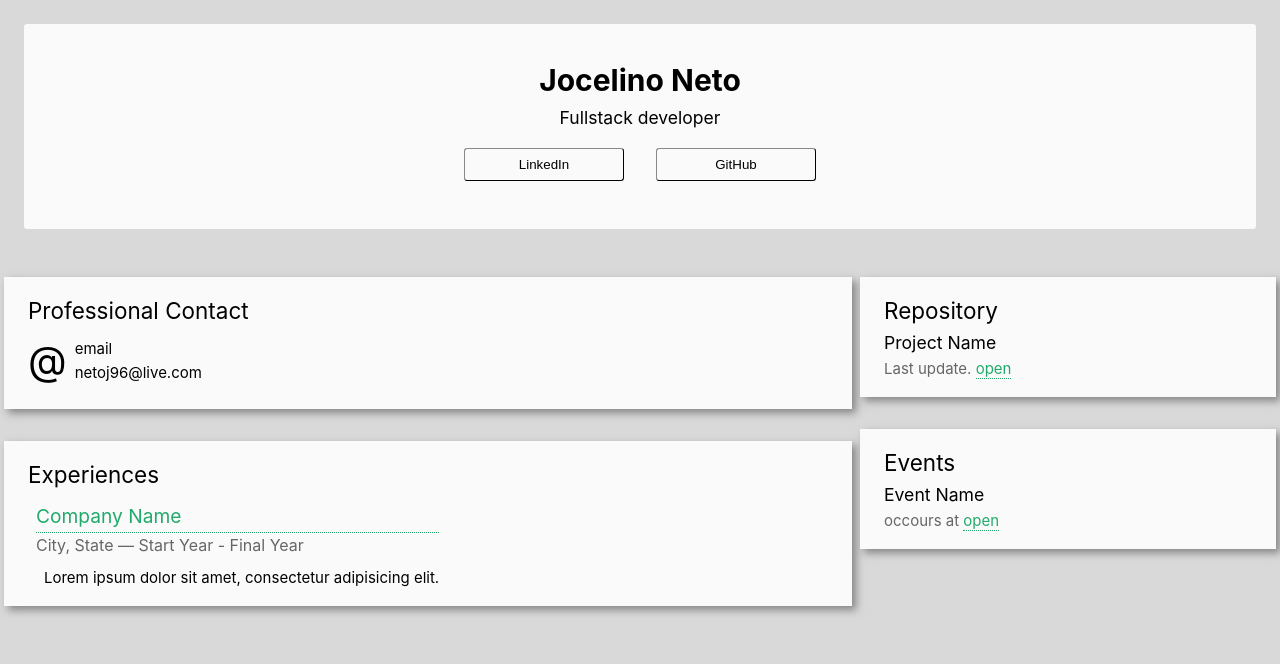
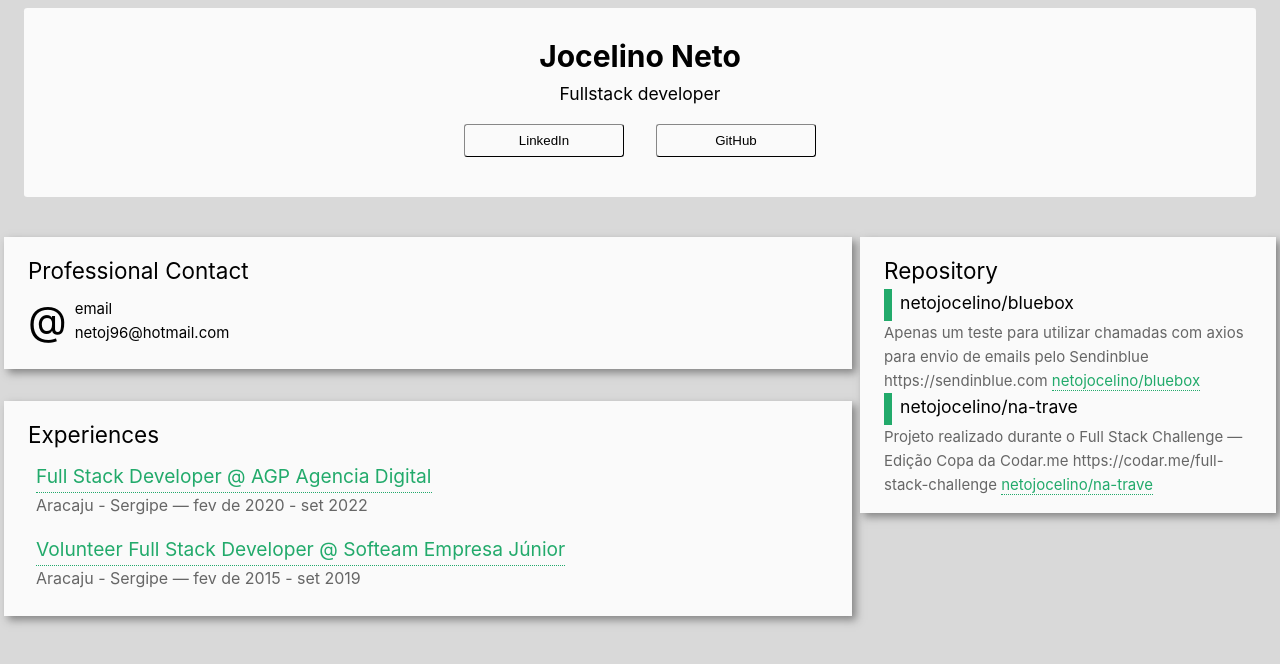
Before and after one commit to netojocelino/netojocelino.github.io, a Vue app: page / in a window 1280 px wide. Shown: the top 664 px of the page. Built offline with nearby package versions, Linux system fonts and the light colour scheme.

Commit message:
mock data from json file

```diff
--- /dev/null
+++ b/public/data.json
@@ -0,0 +1,50 @@
+{
+    "name": "Jocelino Neto",
+    "role": "Fullstack developer",
+    "contact": [
+        {
+            "key": "email",
+            "icon": "@",
+            "value": "netoj96@hotmail.com"
+        }
+    ],
+    "professional": {
+        "status": "open to work"
+    },
+    "company": [
+      {
+        "role": "Full Stack Developer",
+        "link": "https://visu.cc",
+        "name": "AGP Agencia Digital",
+        "startAt": "2020-02-11",
+        "ends": "2022-09-30",
+        "details": "",
+        "location": "Aracaju - Sergipe",
+        "stack": [ "PHP", "Eloquent", "MariaDB", "Javascript", "NodeJS", "VueJS", "CSS" ]
+       },
+      {
+        "role": "Volunteer Full Stack Developer",
+        "link": "https://softeam.com.br",
+        "name": "Softeam Empresa Júnior",
+        "startAt": "2015-02-01",
+        "ends": "2019-09-10",
+        "details": "",
+        "location": "Aracaju - Sergipe",
+        "stack": [ "PHP", "WordPress", "MariaDB", "Javascript", "CSS" ]
+       }
+    ],
+    "repositories": [
+        {
+            "id": 508869381,
+            "name": "netojocelino/bluebox",
+            "html_url": "https://github.com/netojocelino/bluebox",
+            "description": "Apenas um teste para utilizar chamadas com axios para envio de emails pelo Sendinblue https://sendinblue.com"
+        },
+        {
+            "id": 545180771,
+            "name": "netojocelino/na-trave",
+            "html_url": "https://github.com/netojocelino/na-trave",
+            "description": "Projeto realizado durante o Full Stack Challenge — Edição Copa da Codar.me https://codar.me/full-stack-challenge"
+        }
+    ]
+  }
--- a/src/App.vue
+++ b/src/App.vue
@@ -4,6 +4,8 @@ import VHeader from './components/Header.vue'
 import VCardItem from './components/CardItem.vue'
 import VMenuItem from './components/ExternalMenuItem.vue'
 import VSideMenu from './components/SideMenu.vue'
+
+import api from './services/api'
 
 export default {
     components: {
@@ -13,28 +15,26 @@ export default {
         VMenuItem,
         VSideMenu,
     },
+    created() {
+        this.loadData()
+    },
     data() {
-        const repoitems = [
-            {
-                title: "Project Name",
-                description: "Last update.",
-                anchorTo: "https://github.com/netojocelino/?repository",
-                anchorTitle: "open",
-            },
-        ]
+        const repoitems: any[] = []
 
-        const repoevents = [
-            {
-                title: "Event Name",
-                description: "occours at",
-                anchorTo: "https://github.com/netojocelino/?repository",
-                anchorTitle: "open",
-            },
-        ]
+        const header = {
+            role: '',
+            status: '',
+            title: '',
+        }
+
+        const contacts: any[] = []
+        const experiences: any[] = []
 
         return {
+            contacts,
+            experiences,
+            header,
             repoitems,
-            repoevents,
         }
     },
     methods: {
@@ -46,6 +46,22 @@ export default {
             const url = 'https://github.com/netojocelino'
             window.open(url, '_blank')
         },
+        async loadData() {
+            const data = await api.about()
+
+            this.header = data.header
+            this.contacts = data.contacts
+            this.experiences = data.experiences
+            this.repoitems = data.repoitems
+        },
+
+        experienceDetails(experience: { location: String, startAt: String, ends: String }) {
+            const startedAt = new Date(experience.startAt.toString()).getUTCFullYear()
+            const endedAt = new Date(experience.ends.toString()).getUTCFullYear()
+
+            return `${experience.location} — ${startedAt} - ${endedAt}`
+
+        },
     },
 }
 </script>
@@ -53,7 +69,7 @@ export default {
 <template>
     <main className="App">
 
-        <v-header title="Jocelino Neto" subtitle="Fullstack developer">
+        <v-header :title="header.title" :subtitle="header.role">
             <template v-slot:default>
                 <v-button @anchor="openLinkedIn" styled="outline-transparent" type="button" label="LinkedIn" />
 
@@ -68,22 +84,28 @@ export default {
                 <div className="Description-Card">
                     <h2 className="Card-Title">Professional Contact</h2>
 
-                    <v-card-item icon="@" item-key="email" item-value="netoj96@live.com" />
+                    <v-card-item
+                        v-for="(contact, index) in contacts"
+                        :key="index"
+                        :icon="contact.icon"
+                        :item-key="contact.key"
+                        :item-value="contact.value"
+                    />
                 </div>
 
                 <div className="Description-Card">
                     <h2 className="Card-Title">Experiences</h2>
 
-                    <v-card-item details-title="Company Name"
-                        details-anchor="https://github.com/netojocelino/?repository"
-                        details-subtitle="City, State &mdash; Start Year - Final Year"
-                        details-paragraph="Lorem ipsum dolor sit amet, consectetur adipisicing elit." />
+                    <v-card-item
+                        v-for="(company, index) in experiences"
+                        :details-title="`${company.role} @ ${company.name}`"
+                        :details-anchor="company.link"
+                        :details-subtitle="company.workForLong"
+                        :details-paragraph="company.details" />
                 </div>
             </div>
             <div className="Side-Menu">
                 <v-side-menu title="Repository" :items="repoitems" />
-
-                <v-side-menu title="Events" :items="repoevents" />
             </div>
         </section>
 
--- a/src/assets/base.css
+++ b/src/assets/base.css
@@ -1,6 +1,8 @@
 :root {
     --jt-main-white: #FAFAFA;
     --jt-main-gray: #666;
+
+    --jt-green-border: rgb(34, 170, 107);
 
     --jt-button-main-border: #333;
     --jt-button-hover-border: #444;
--- a/src/components/ExternalMenuItem.vue
+++ b/src/components/ExternalMenuItem.vue
@@ -58,6 +58,25 @@ export default {
     font-size: 1.1rem;
 }
 
+.Menu-Item .Menu-Item-Title::before {
+    display: block;
+
+    content: "";
+
+    float: left;
+
+    width: .5rem;
+    height: 2rem;
+    margin-right: .5rem;
+
+    background-color: var(--jt-green-border);
+    transition: .2s all;
+}
+
+.Menu-Item .Menu-Item-Title:hover::before {
+    width: .9rem;
+}
+
 .Menu-Item .Menu-Item-Description {
     color: var(--jt-main-gray);
 }
--- a/src/components/Header.vue
+++ b/src/components/Header.vue
@@ -28,8 +28,8 @@ export default {
 
 <style scoped>
 .Header {
-    margin: 1.5rem 1.5rem 1rem;
-    padding: 2rem 1.5rem;
+    margin: .5rem 1.5rem .5rem;
+    padding: 1.5rem 1rem;
     border-radius: 0.2rem;
 
     text-align: center;
--- /dev/null
+++ b/src/services/api.ts
@@ -0,0 +1,61 @@
+const URLS = {
+    main: './data.json',
+}
+
+const api = {
+    about: async () => {
+        const response = await fetch(URLS.main);
+
+        if (!response.ok) {
+            throw Error(`[${response.status}] HTTP Error!`)
+        }
+
+        const data = await response.json()
+
+        const header = {
+            title: data.name,
+            role: data.role,
+            status: data.professional.status,
+        }
+
+        const contacts = data.contact
+
+        const experiences = data.company.map((experience: any) => {
+            const getMonthString = [
+                'jan', 'fev', 'mar', 'abr', 'mai', 'jun', 'jul', 'ago', 'set', 'out', 'nov', 'dez',
+            ]
+            const startAt = new Date(experience.startAt.toString())
+            const endAt = new Date(experience.ends.toString())
+
+            const startedYearAt = startAt.getUTCFullYear()
+            const startedMonthAt = getMonthString[startAt.getUTCMonth()]
+
+            const endedYearAt = endAt.getUTCFullYear()
+            const endedMonthAt = getMonthString[endAt.getUTCMonth()]
+
+            experience.workForLong =  `${experience.location} — ${startedMonthAt} de ${startedYearAt} - ${endedMonthAt} ${endedYearAt}`
+
+            return experience
+        } )
+
+        const repoitems = data.repositories.map((repo: any) => ({
+            title: repo.name,
+            description: repo.description,
+            anchorTo: repo.html_url,
+            anchorTitle: repo.name,
+
+        }))
+
+        return {
+            header,
+            contacts,
+            experiences,
+            repoitems,
+        }
+
+
+    }
+}
+
+
+export default api
```
